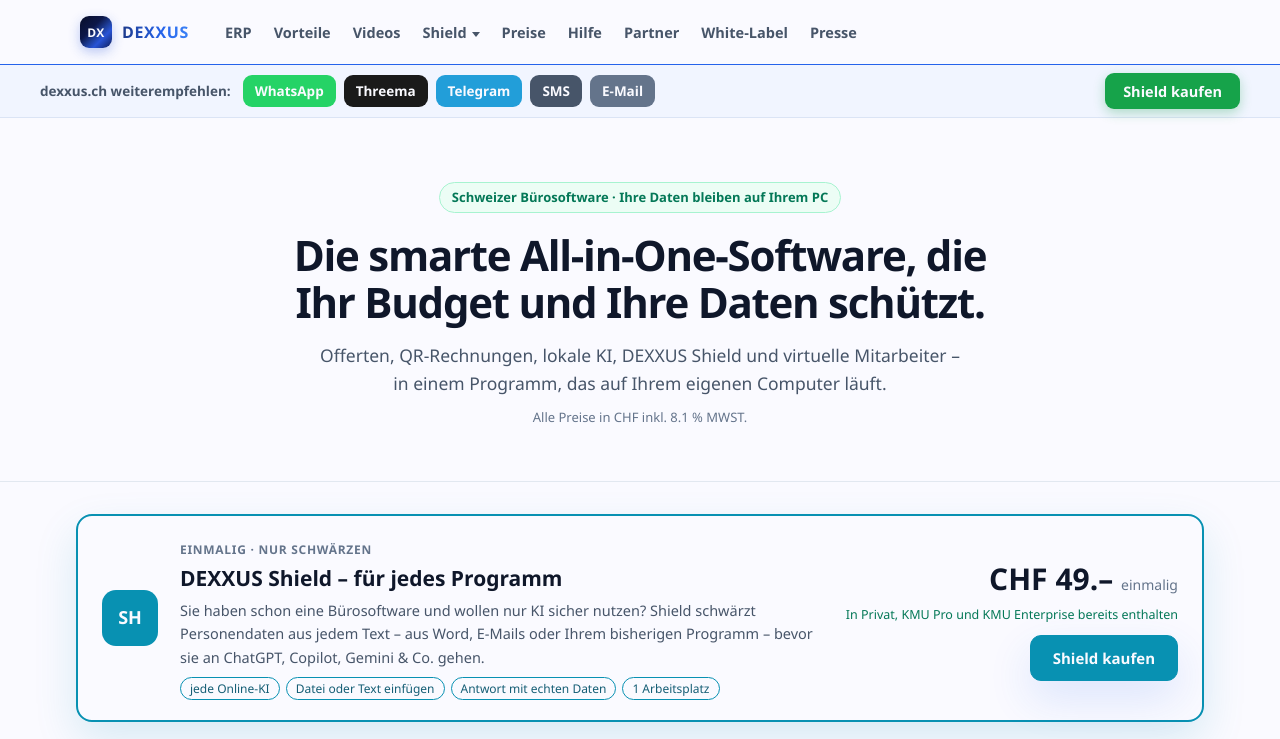
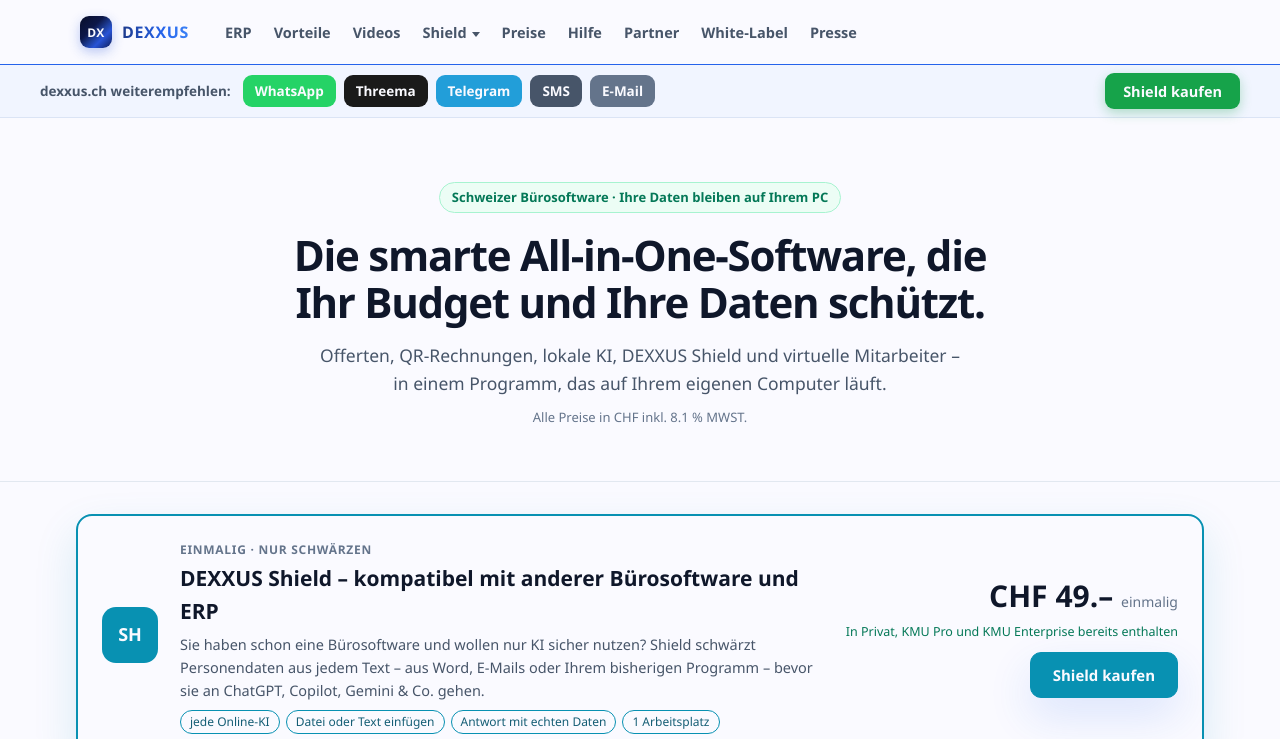
Before and after one commit to DEXXUSSOFTWARE/dexxussoftware.github.io, a plain HTML site: page preise.html in a window 1280 px wide. Shown: the top 739 px of the page. Drawn offline with Linux system fonts and the light colour scheme.

Commit message:
Shield-Überschrift: kompatibel mit anderer Bürosoftware und ERP
Co-Authored-By: Claude Opus 5.5 <noreply@anthropic.com>

```diff
--- a/preise.html
+++ b/preise.html
@@ -446,7 +446,7 @@
   <div class="ic" aria-hidden="true">SH</div>
   <div>
     <span class="art">Einmalig · nur Schwärzen</span>
-    <h2>DEXXUS Shield – für jedes Programm</h2>
+    <h2>DEXXUS Shield – kompatibel mit anderer Bürosoftware und ERP</h2>
     <p>Sie haben schon eine Bürosoftware und wollen nur KI sicher nutzen? Shield schwärzt Personendaten aus jedem Text – aus Word, E-Mails oder Ihrem bisherigen Programm – bevor sie an ChatGPT, Copilot, Gemini &amp; Co. gehen.</p>
     <div class="tags"><span class="tag">jede Online-KI</span><span class="tag">Datei oder Text einfügen</span><span class="tag">Antwort mit echten Daten</span><span class="tag">1 Arbeitsplatz</span></div>
   </div>
```
Also changed, not shown: shield.html (+1 -1 lines).
